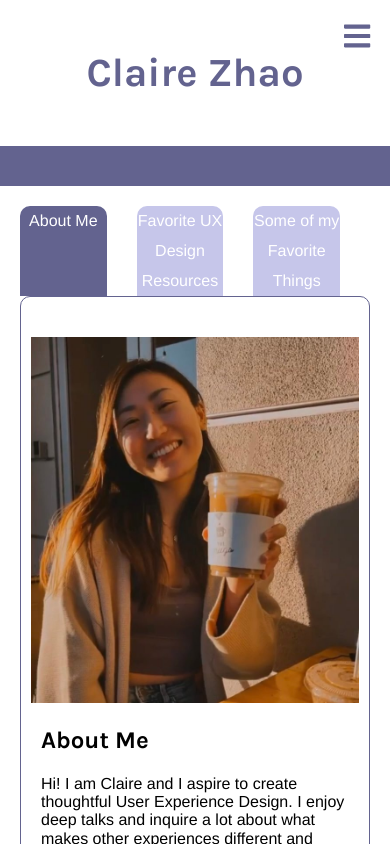
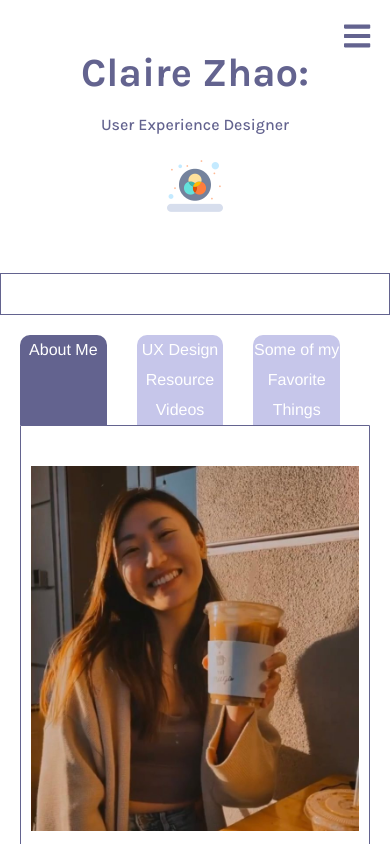
Before and after one commit to claireyz/Web-1-Zhao-Claire-Final, a React (Create React App) app: page / in a window 390 px wide. Shown: the top 844 px of the page. Built offline with nearby package versions, Linux system fonts and the light colour scheme.

Commit message:
updating nav and hamburger menu

```diff
--- a/src/React/Layout/Header/Header.jsx
+++ b/src/React/Layout/Header/Header.jsx
@@ -24,7 +24,7 @@ const HeaderStyled = styled.header`
 
     .row {
         display: flex;
-        width: 420px;
+        width: 600px;
         align-items: center;
 
         .SiteTitle {
--- a/src/React/Layout/Header/SiteTitle.jsx
+++ b/src/React/Layout/Header/SiteTitle.jsx
@@ -5,7 +5,9 @@ const SiteTitle = () => {
 
     return (
         <SiteTitleStyled className='SiteTitle'>
-            <h2>Claire Zhao</h2>
+            <h2>Claire Zhao: </h2>
+            <h4>User Experience Designer </h4>
+            <img src='assets/img/sitetitleicon.png' alt='colors' />
         </SiteTitleStyled>
     );
 }
@@ -24,5 +26,9 @@ const SiteTitleStyled = styled.div`
         margin: 0px;
         font-size: 20px;
     }
+    h4 {
+        margin: 20px;
+        text-align: center;
+    }
 
 `;
--- a/src/React/Layout/Main.jsx
+++ b/src/React/Layout/Main.jsx
@@ -5,7 +5,6 @@ import { Switch, Route } from 'react-router-dom';
 import Welcome from '../Welcome/Welcome.jsx';
 import Projects from '../Projects/Projects.jsx';
 import Contact from '../Contact/Contact.jsx';
-import Login from '../Login/Login.jsx';
 import Homework from '../Homework/Homework.jsx';
 
 const Main = () => {
--- a/src/React/Layout/Nav/Nav.jsx
+++ b/src/React/Layout/Nav/Nav.jsx
@@ -33,7 +33,10 @@ const Nav = () => {
 export default Nav;
 
 const NavStyled = styled.nav`
-    background-color: #63638f;
+    background-color: white;
     padding: 20px;
-    color: white;
+    color: black;
+    border-color: #63638f;
+    border-width: thin;
+    border-style: solid;
 `;
--- a/src/React/Welcome/ProjectLightbox.jsx
+++ b/src/React/Welcome/ProjectLightbox.jsx
@@ -40,6 +40,7 @@ const ProjectLightbox = () => {
 export default ProjectLightbox;
 
 const ProjectLightboxStyled = styled.div`
+
     .ActiveArea {
         width: 90%;
         padding: 15px;
@@ -62,7 +63,6 @@ const ProjectLightboxStyled = styled.div`
             padding: 10px;
             margin: 10px 10px 10px 10px;
         }
-
 
         h3 {
             background-color: #c6c6ea;
@@ -89,7 +89,7 @@ const ProjectLightboxStyled = styled.div`
 
     .Light {
         img {
-            width: 100%;
+            width: 200%;
             display: block;
         }
         ul {
--- a/src/React/Welcome/Tabbed/Content.jsx
+++ b/src/React/Welcome/Tabbed/Content.jsx
@@ -17,7 +17,7 @@ const Content = ({ chosenTab }) => {
 
             {
                 chosenTab.youtubeID &&
-                <YouTubeEmbed url={`https://www.youtube.com/watch?v=${chosenTab.youtubeID}`} width={325} height={220} />
+                <YouTubeEmbed url={`https://www.youtube.com/watch?v=${chosenTab.youtubeID}`} width={650} height={440} />
             }
 
             </div>
@@ -39,8 +39,9 @@ const ContentStyled = styled.div`
         display: flex;
     }
     padding: 40px 10px;
+    margin-bottom: 40px;
     background-color: white;
-    border-radius: 10px 10px 10px 10px;
+    border-radius: 0px 0px 10px 10px;
     border-color: #63638f;
     border-width: thin;
     border-style: solid;
@@ -66,7 +67,7 @@ const ContentStyled = styled.div`
         margin-left: 10px;
         img {
             width: 40%;
-            margin: 30px 30px 30px 30px;
+            margin: 0px 0px 10px 10px;
         }
     }
 `;
--- a/src/React/Welcome/Tabbed/tabbedData.js
+++ b/src/React/Welcome/Tabbed/tabbedData.js
@@ -8,7 +8,7 @@ export const tabbedData = [
     },
     {
         youtubeID: 'hg-eDgNBMZE',
-        title: 'Favorite UX Design Resources',
+        title: 'UX Design Resource Videos',
         images: [],
         image: '/assets/img/AboutMe/profilepicture.jpg',
     },
```
Also changed, not shown: public/assets/img/sitetitleicon.png (added).
